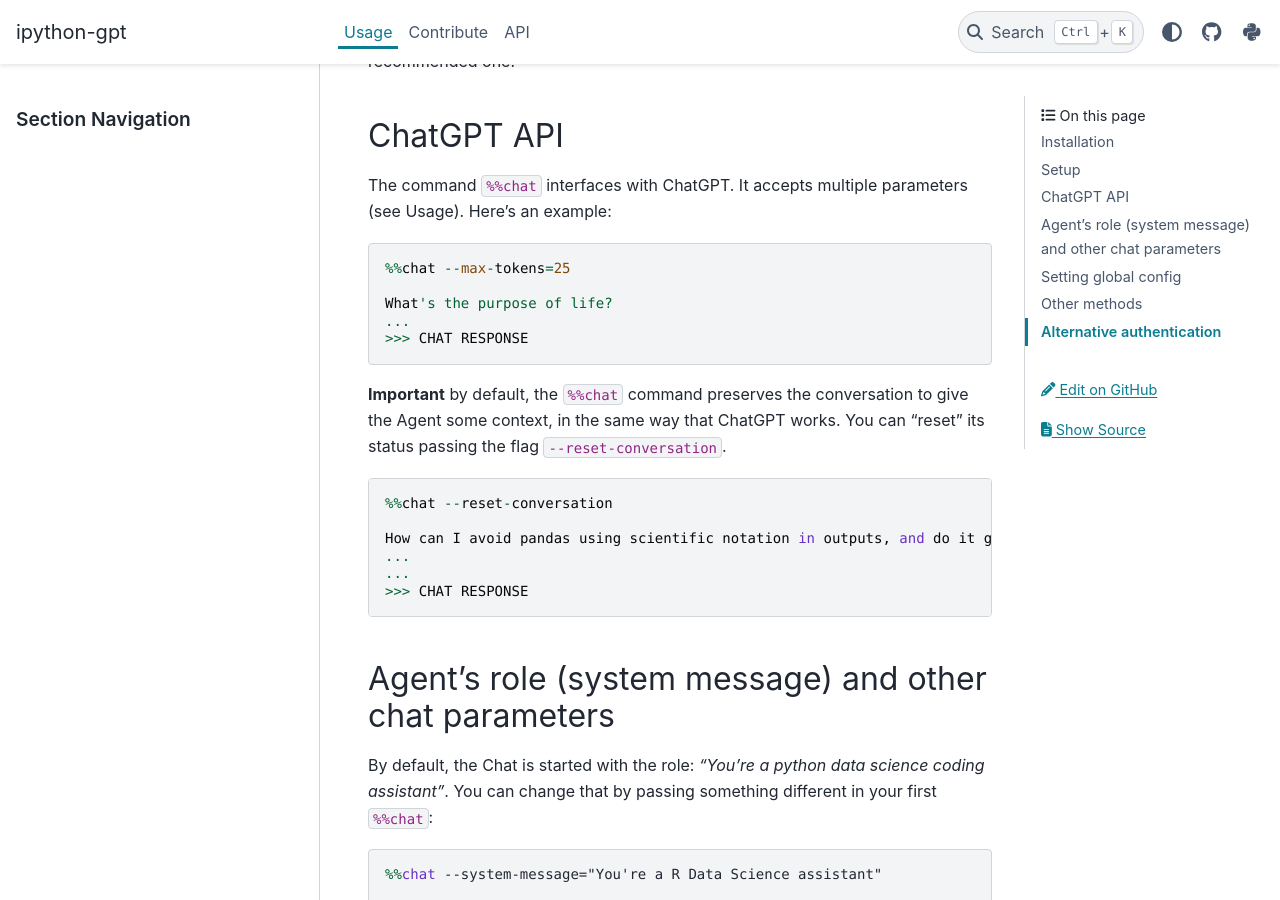
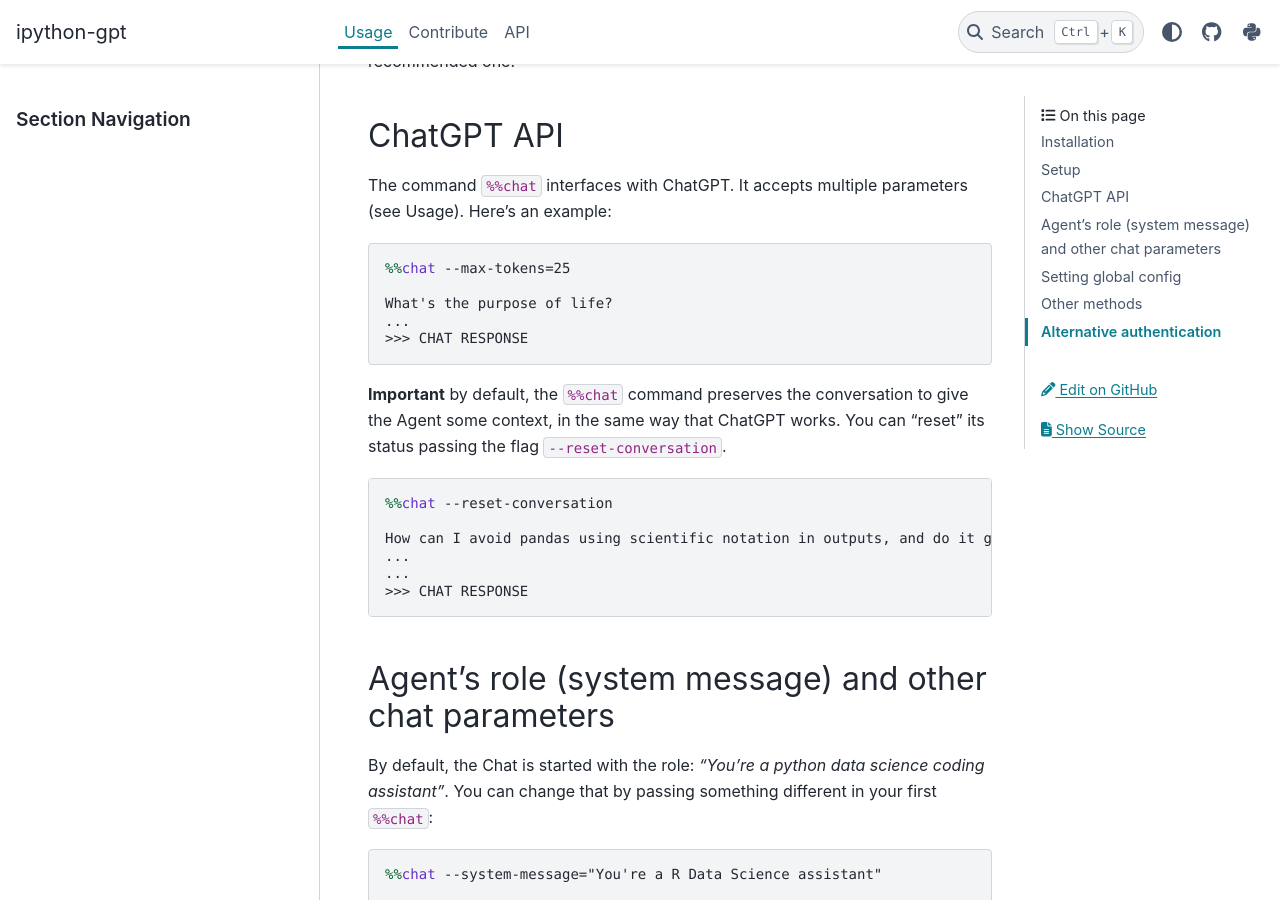
Before and after one commit to santiagobasulto/ipython-gpt, a Sphinx documentation site: the page built from docs/usage.rst, in a window 1280 px wide and 900 px high, scrolled down 789 px. Built offline with Sphinx 7.4.7 and the PyData theme 0.15.4, drawn with Linux system fonts in a browser that asks for light colours; some of the changed text lies outside the part shown.

Commit message:
fix format errors

```diff
--- a/CONTRIBUTING.rst
+++ b/CONTRIBUTING.rst
@@ -6,7 +6,6 @@
 **ipython-gpt** uses `nox <https://nox.thea.codes/en/stable/>`__ to automate several development-related tasks.
 Currently, the project uses four automation processes (called sessions) in ``noxfile.py``:
 
--   ``mypy``: to perform a mypy check on the lib;
 -   ``test``: to run the test with pytest;
 -   ``docs``: to build the documentation in the ``build`` folder;
 -   ``lint``: to run the pre-commits in an isolated environment
--- a/docs/usage.rst
+++ b/docs/usage.rst
@@ -34,7 +34,7 @@
 
 The command :code:`%%chat` interfaces with ChatGPT. It accepts multiple parameters (see Usage). Here's an example:
 
-.. code-block:: python
+.. code-block:: ipython
 
     %%chat --max-tokens=25
 
@@ -45,7 +45,7 @@
 **Important** by default, the :code:`%%chat` command preserves the conversation to give the Agent some context, in the same way that ChatGPT works. You can "reset" its status passing the flag :code:`--reset-conversation`.
 
 
-.. code-block:: python
+.. code-block:: ipython
 
     %%chat --reset-conversation
 
@@ -84,7 +84,7 @@
 
 Invoke it without parameters to see the defaults set:
 
-.. code-block:: python
+.. code-block:: ipython
 
     %chat_config
     ...
@@ -102,7 +102,7 @@
 Display available models
 ^^^^^^^^^^^^^^^^^^^^^^^^
 
-.. code-block:: ipyhton
+.. code-block:: ipython
 
     %chat_models [--all-models]
 
--- a/pyproject.toml
+++ b/pyproject.toml
@@ -35,12 +35,13 @@
 pytest-mock = "^3.10.0"
 
 [tool.poetry.group.docs.dependencies]
-sphinx = "^6.1.3"
+sphinx = "^5.3.0"
 sphinx-design = "^0.4.1"
 sphinx-copybutton = "^0.5.2"
 pydata-sphinx-theme = "^0.13.3"
 sphinx-icon = "^0.2.2"
 sphinx-btn = "^0.1.2"
+myst-nb = "^0.17.2"
 
 [tool.ruff]
 ignore-init-module-imports = true
@@ -53,3 +54,6 @@
 
 [tool.ruff.pydocstyle]
 convention = "google"
+
+[tool.doc8]
+ignore = ["D001"] # we follow a 1 line = 1 paragraph style
```
Also changed, not shown: .pre-commit-config.yaml, 1 other file.
